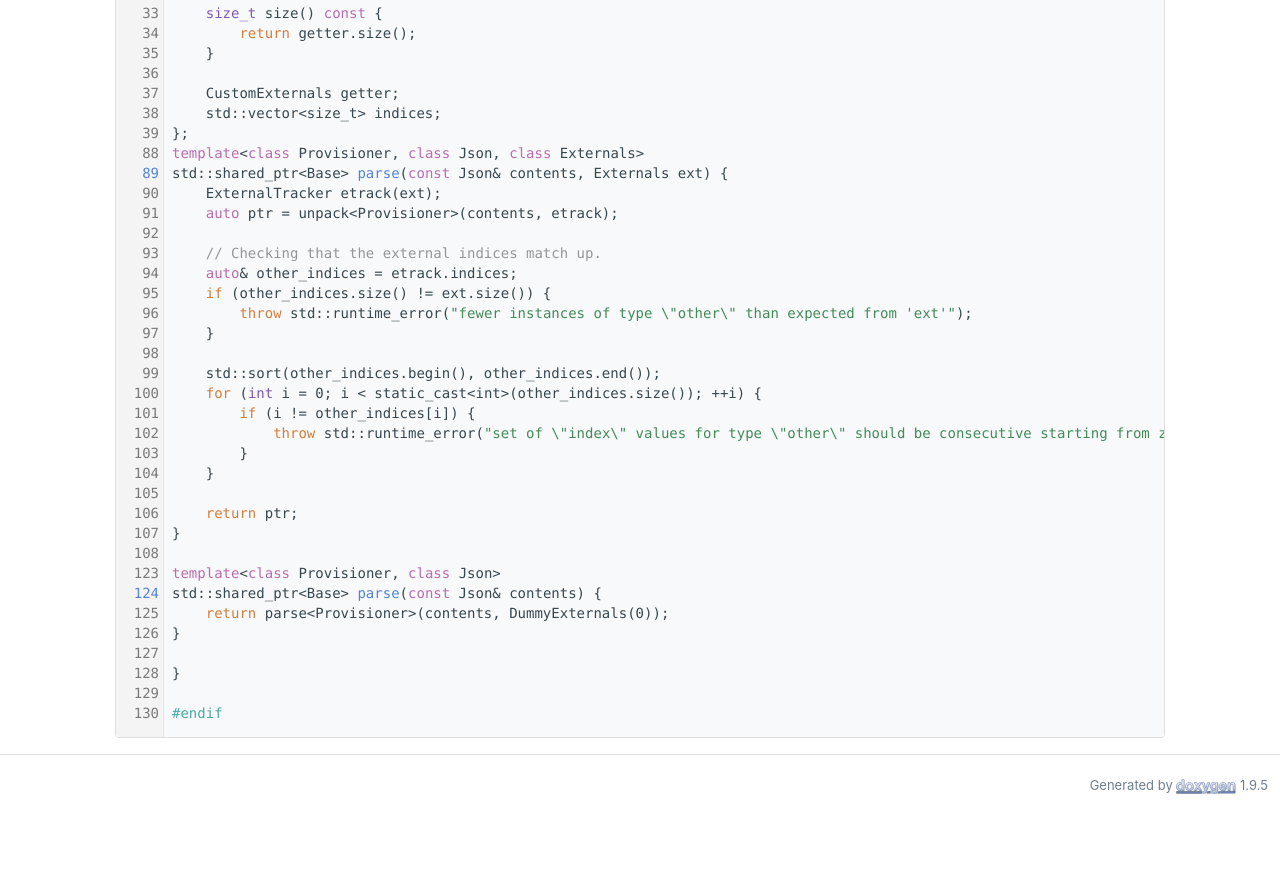
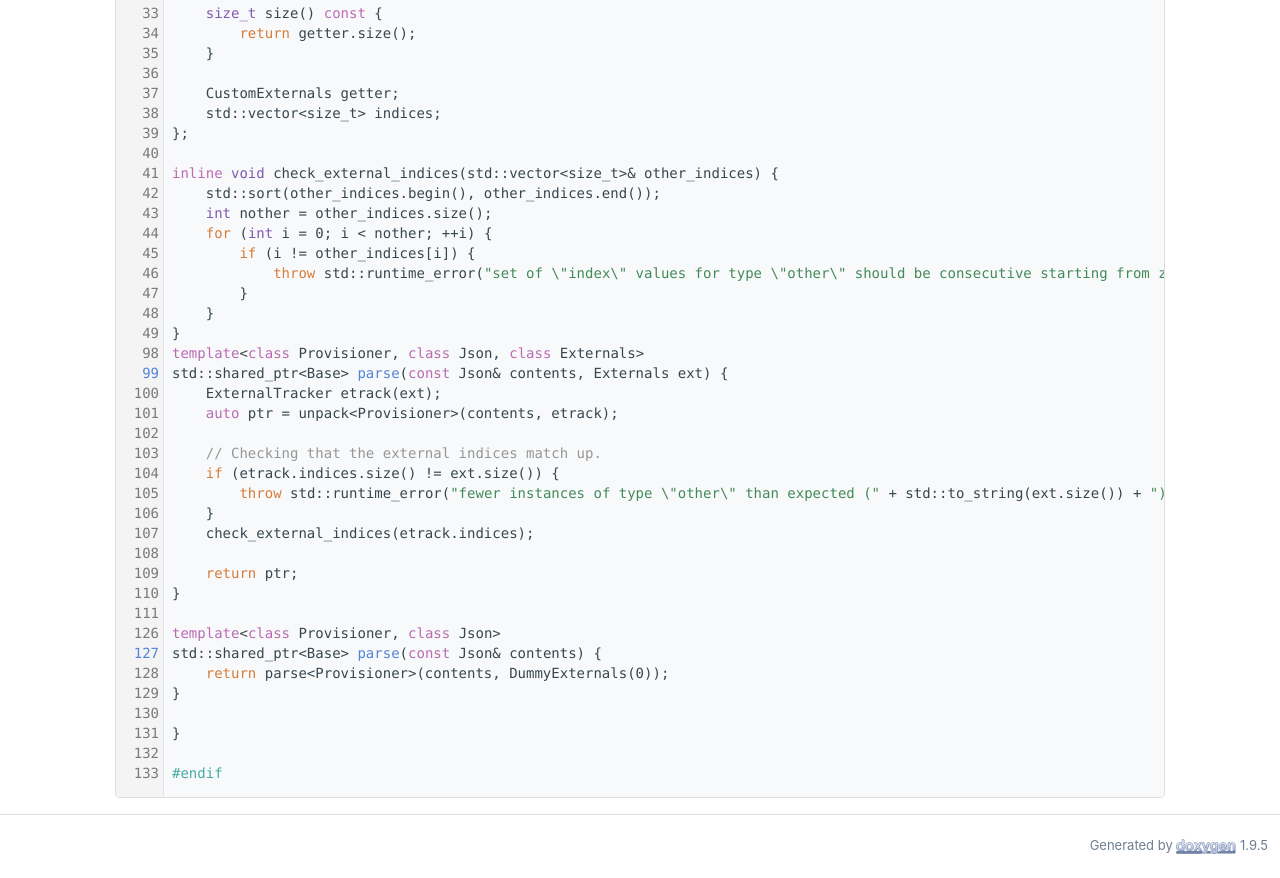
Before and after one commit to ArtifactDB/uzuki, a plain HTML site: page docs/parse_8hpp_source.html in a window 1280 px wide. Shown: the part 703-1581 px from the top of the page. Before the commit the page ends 1521 px from the top, so only its background shows below. Drawn offline with Linux system fonts and the light colour scheme.

Commit message:
Deploying to gh-pages from @ LTLA/uzuki@d1f2ca4f4da004a65ab0815d07703883753470ab 🚀

```diff
--- a/docs/parse_8hpp_source.html
+++ b/docs/parse_8hpp_source.html
@@ -108,36 +108,39 @@ $(function() {
 <div class="line"><a id="l00037" name="l00037"></a><span class="lineno">   37</span>    CustomExternals getter;</div>
 <div class="line"><a id="l00038" name="l00038"></a><span class="lineno">   38</span>    std::vector&lt;size_t&gt; indices;</div>
 <div class="line"><a id="l00039" name="l00039"></a><span class="lineno">   39</span>};</div>
-<div class="line"><a id="l00088" name="l00088"></a><span class="lineno">   88</span><span class="keyword">template</span>&lt;<span class="keyword">class</span> Provisioner, <span class="keyword">class</span> Json, <span class="keyword">class</span> Externals&gt;</div>
-<div class="line"><a id="l00089" name="l00089"></a><span class="lineno"><a class="line" href="parse_8hpp.html#a5c8eeaa2eb4e8044b65e4a76c7351f42">   89</a></span>std::shared_ptr&lt;Base&gt; <a class="code hl_function" href="parse_8hpp.html#a5c8eeaa2eb4e8044b65e4a76c7351f42">parse</a>(<span class="keyword">const</span> Json&amp; contents, Externals ext) {</div>
-<div class="line"><a id="l00090" name="l00090"></a><span class="lineno">   90</span>    ExternalTracker etrack(ext);</div>
-<div class="line"><a id="l00091" name="l00091"></a><span class="lineno">   91</span>    <span class="keyword">auto</span> ptr = unpack&lt;Provisioner&gt;(contents, etrack);</div>
-<div class="line"><a id="l00092" name="l00092"></a><span class="lineno">   92</span> </div>
-<div class="line"><a id="l00093" name="l00093"></a><span class="lineno">   93</span>    <span class="comment">// Checking that the external indices match up.</span></div>
-<div class="line"><a id="l00094" name="l00094"></a><span class="lineno">   94</span>    <span class="keyword">auto</span>&amp; other_indices = etrack.indices;</div>
-<div class="line"><a id="l00095" name="l00095"></a><span class="lineno">   95</span>    <span class="keywordflow">if</span> (other_indices.size() != ext.size()) {</div>
-<div class="line"><a id="l00096" name="l00096"></a><span class="lineno">   96</span>        <span class="keywordflow">throw</span> std::runtime_error(<span class="stringliteral">&quot;fewer instances of type \&quot;other\&quot; than expected from &#39;ext&#39;&quot;</span>);</div>
-<div class="line"><a id="l00097" name="l00097"></a><span class="lineno">   97</span>    }</div>
-<div class="line"><a id="l00098" name="l00098"></a><span class="lineno">   98</span> </div>
-<div class="line"><a id="l00099" name="l00099"></a><span class="lineno">   99</span>    std::sort(other_indices.begin(), other_indices.end());</div>
-<div class="line"><a id="l00100" name="l00100"></a><span class="lineno">  100</span>    <span class="keywordflow">for</span> (<span class="keywordtype">int</span> i = 0; i &lt; static_cast&lt;int&gt;(other_indices.size()); ++i) {</div>
-<div class="line"><a id="l00101" name="l00101"></a><span class="lineno">  101</span>        <span class="keywordflow">if</span> (i != other_indices[i]) {</div>
-<div class="line"><a id="l00102" name="l00102"></a><span class="lineno">  102</span>            <span class="keywordflow">throw</span> std::runtime_error(<span class="stringliteral">&quot;set of \&quot;index\&quot; values for type \&quot;other\&quot; should be consecutive starting from zero&quot;</span>);</div>
-<div class="line"><a id="l00103" name="l00103"></a><span class="lineno">  103</span>        }</div>
-<div class="line"><a id="l00104" name="l00104"></a><span class="lineno">  104</span>    }</div>
-<div class="line"><a id="l00105" name="l00105"></a><span class="lineno">  105</span> </div>
-<div class="line"><a id="l00106" name="l00106"></a><span class="lineno">  106</span>    <span class="keywordflow">return</span> ptr;</div>
-<div class="line"><a id="l00107" name="l00107"></a><span class="lineno">  107</span>}</div>
+<div class="line"><a id="l00040" name="l00040"></a><span class="lineno">   40</span> </div>
+<div class="line"><a id="l00041" name="l00041"></a><span class="lineno">   41</span><span class="keyword">inline</span> <span class="keywordtype">void</span> check_external_indices(std::vector&lt;size_t&gt;&amp; other_indices) {</div>
+<div class="line"><a id="l00042" name="l00042"></a><span class="lineno">   42</span>    std::sort(other_indices.begin(), other_indices.end());</div>
+<div class="line"><a id="l00043" name="l00043"></a><span class="lineno">   43</span>    <span class="keywordtype">int</span> nother = other_indices.size();</div>
+<div class="line"><a id="l00044" name="l00044"></a><span class="lineno">   44</span>    <span class="keywordflow">for</span> (<span class="keywordtype">int</span> i = 0; i &lt; nother; ++i) {</div>
+<div class="line"><a id="l00045" name="l00045"></a><span class="lineno">   45</span>        <span class="keywordflow">if</span> (i != other_indices[i]) {</div>
+<div class="line"><a id="l00046" name="l00046"></a><span class="lineno">   46</span>            <span class="keywordflow">throw</span> std::runtime_error(<span class="stringliteral">&quot;set of \&quot;index\&quot; values for type \&quot;other\&quot; should be consecutive starting from zero&quot;</span>);</div>
+<div class="line"><a id="l00047" name="l00047"></a><span class="lineno">   47</span>        }</div>
+<div class="line"><a id="l00048" name="l00048"></a><span class="lineno">   48</span>    }</div>
+<div class="line"><a id="l00049" name="l00049"></a><span class="lineno">   49</span>}</div>
+<div class="line"><a id="l00098" name="l00098"></a><span class="lineno">   98</span><span class="keyword">template</span>&lt;<span class="keyword">class</span> Provisioner, <span class="keyword">class</span> Json, <span class="keyword">class</span> Externals&gt;</div>
+<div class="line"><a id="l00099" name="l00099"></a><span class="lineno"><a class="line" href="parse_8hpp.html#a5c8eeaa2eb4e8044b65e4a76c7351f42">   99</a></span>std::shared_ptr&lt;Base&gt; <a class="code hl_function" href="parse_8hpp.html#a5c8eeaa2eb4e8044b65e4a76c7351f42">parse</a>(<span class="keyword">const</span> Json&amp; contents, Externals ext) {</div>
+<div class="line"><a id="l00100" name="l00100"></a><span class="lineno">  100</span>    ExternalTracker etrack(ext);</div>
+<div class="line"><a id="l00101" name="l00101"></a><span class="lineno">  101</span>    <span class="keyword">auto</span> ptr = unpack&lt;Provisioner&gt;(contents, etrack);</div>
+<div class="line"><a id="l00102" name="l00102"></a><span class="lineno">  102</span> </div>
+<div class="line"><a id="l00103" name="l00103"></a><span class="lineno">  103</span>    <span class="comment">// Checking that the external indices match up.</span></div>
+<div class="line"><a id="l00104" name="l00104"></a><span class="lineno">  104</span>    <span class="keywordflow">if</span> (etrack.indices.size() != ext.size()) {</div>
+<div class="line"><a id="l00105" name="l00105"></a><span class="lineno">  105</span>        <span class="keywordflow">throw</span> std::runtime_error(<span class="stringliteral">&quot;fewer instances of type \&quot;other\&quot; than expected (&quot;</span> + std::to_string(ext.size()) + <span class="stringliteral">&quot;)&quot;</span>);</div>
+<div class="line"><a id="l00106" name="l00106"></a><span class="lineno">  106</span>    }</div>
+<div class="line"><a id="l00107" name="l00107"></a><span class="lineno">  107</span>    check_external_indices(etrack.indices);</div>
 <div class="line"><a id="l00108" name="l00108"></a><span class="lineno">  108</span> </div>
-<div class="line"><a id="l00123" name="l00123"></a><span class="lineno">  123</span><span class="keyword">template</span>&lt;<span class="keyword">class</span> Provisioner, <span class="keyword">class</span> Json&gt;</div>
-<div class="line"><a id="l00124" name="l00124"></a><span class="lineno"><a class="line" href="parse_8hpp.html#ae5cd97382e97f06138eef0e446bd7339">  124</a></span>std::shared_ptr&lt;Base&gt; <a class="code hl_function" href="parse_8hpp.html#a5c8eeaa2eb4e8044b65e4a76c7351f42">parse</a>(<span class="keyword">const</span> Json&amp; contents) {</div>
-<div class="line"><a id="l00125" name="l00125"></a><span class="lineno">  125</span>    <span class="keywordflow">return</span> parse&lt;Provisioner&gt;(contents, DummyExternals(0));</div>
-<div class="line"><a id="l00126" name="l00126"></a><span class="lineno">  126</span>}</div>
-<div class="line"><a id="l00127" name="l00127"></a><span class="lineno">  127</span> </div>
-<div class="line"><a id="l00128" name="l00128"></a><span class="lineno">  128</span>}</div>
-<div class="line"><a id="l00129" name="l00129"></a><span class="lineno">  129</span> </div>
-<div class="line"><a id="l00130" name="l00130"></a><span class="lineno">  130</span><span class="preprocessor">#endif</span></div>
-<div class="ttc" id="aparse_8hpp_html_a5c8eeaa2eb4e8044b65e4a76c7351f42"><div class="ttname"><a href="parse_8hpp.html#a5c8eeaa2eb4e8044b65e4a76c7351f42">uzuki::parse</a></div><div class="ttdeci">std::shared_ptr&lt; Base &gt; parse(const Json &amp;contents, Externals ext)</div><div class="ttdef"><b>Definition:</b> parse.hpp:89</div></div>
+<div class="line"><a id="l00109" name="l00109"></a><span class="lineno">  109</span>    <span class="keywordflow">return</span> ptr;</div>
+<div class="line"><a id="l00110" name="l00110"></a><span class="lineno">  110</span>}</div>
+<div class="line"><a id="l00111" name="l00111"></a><span class="lineno">  111</span> </div>
+<div class="line"><a id="l00126" name="l00126"></a><span class="lineno">  126</span><span class="keyword">template</span>&lt;<span class="keyword">class</span> Provisioner, <span class="keyword">class</span> Json&gt;</div>
+<div class="line"><a id="l00127" name="l00127"></a><span class="lineno"><a class="line" href="parse_8hpp.html#ae5cd97382e97f06138eef0e446bd7339">  127</a></span>std::shared_ptr&lt;Base&gt; <a class="code hl_function" href="parse_8hpp.html#a5c8eeaa2eb4e8044b65e4a76c7351f42">parse</a>(<span class="keyword">const</span> Json&amp; contents) {</div>
+<div class="line"><a id="l00128" name="l00128"></a><span class="lineno">  128</span>    <span class="keywordflow">return</span> parse&lt;Provisioner&gt;(contents, DummyExternals(0));</div>
+<div class="line"><a id="l00129" name="l00129"></a><span class="lineno">  129</span>}</div>
+<div class="line"><a id="l00130" name="l00130"></a><span class="lineno">  130</span> </div>
+<div class="line"><a id="l00131" name="l00131"></a><span class="lineno">  131</span>}</div>
+<div class="line"><a id="l00132" name="l00132"></a><span class="lineno">  132</span> </div>
+<div class="line"><a id="l00133" name="l00133"></a><span class="lineno">  133</span><span class="preprocessor">#endif</span></div>
+<div class="ttc" id="aparse_8hpp_html_a5c8eeaa2eb4e8044b65e4a76c7351f42"><div class="ttname"><a href="parse_8hpp.html#a5c8eeaa2eb4e8044b65e4a76c7351f42">uzuki::parse</a></div><div class="ttdeci">std::shared_ptr&lt; Base &gt; parse(const Json &amp;contents, Externals ext)</div><div class="ttdef"><b>Definition:</b> parse.hpp:99</div></div>
 </div><!-- fragment --></div><!-- contents -->
 <!-- start footer part -->
 <hr class="footer"/><address class="footer"><small>
--- a/docs/search/all_d.js
+++ b/docs/search/all_d.js
@@ -1,6 +1,6 @@
 var searchData=
 [
-  ['validate_0',['validate',['../validate_8hpp.html#ab400cfa2f6788bebc98ed9e96d67693a',1,'uzuki']]],
+  ['validate_0',['validate',['../validate_8hpp.html#ab1851fdbdd28d2c4a7bad1c9d95f422c',1,'uzuki::validate(const Json &amp;contents, size_t num_external)'],['../validate_8hpp.html#a05c6d25a8073f0ccd5213ce82ce7706d',1,'uzuki::validate(const Json &amp;contents)']]],
   ['validate_2ehpp_1',['validate.hpp',['../validate_8hpp.html',1,'']]],
   ['vector_2',['Vector',['../structuzuki_1_1Vector.html',1,'uzuki']]]
 ];
--- a/docs/search/functions_6.js
+++ b/docs/search/functions_6.js
@@ -1,4 +1,4 @@
 var searchData=
 [
-  ['validate_0',['validate',['../validate_8hpp.html#ab400cfa2f6788bebc98ed9e96d67693a',1,'uzuki']]]
+  ['validate_0',['validate',['../validate_8hpp.html#ab1851fdbdd28d2c4a7bad1c9d95f422c',1,'uzuki::validate(const Json &amp;contents, size_t num_external)'],['../validate_8hpp.html#a05c6d25a8073f0ccd5213ce82ce7706d',1,'uzuki::validate(const Json &amp;contents)']]]
 ];
```
Also changed, not shown: docs/validate_8hpp.html (+43 -7 lines), docs/validate_8hpp_source.html (+15 -6 lines).
